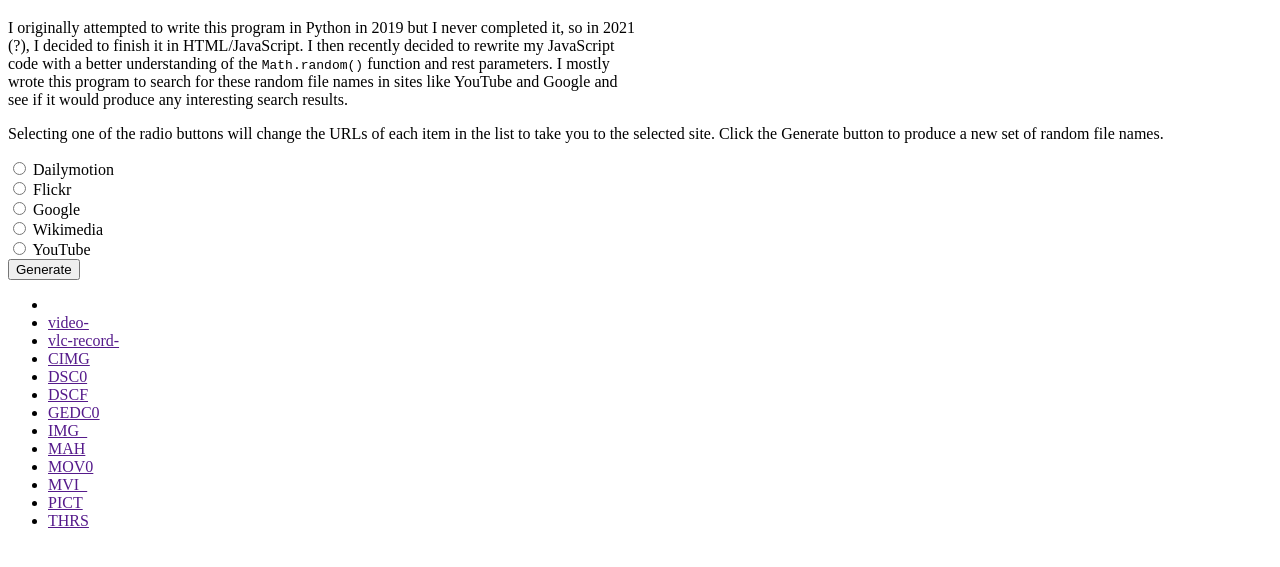
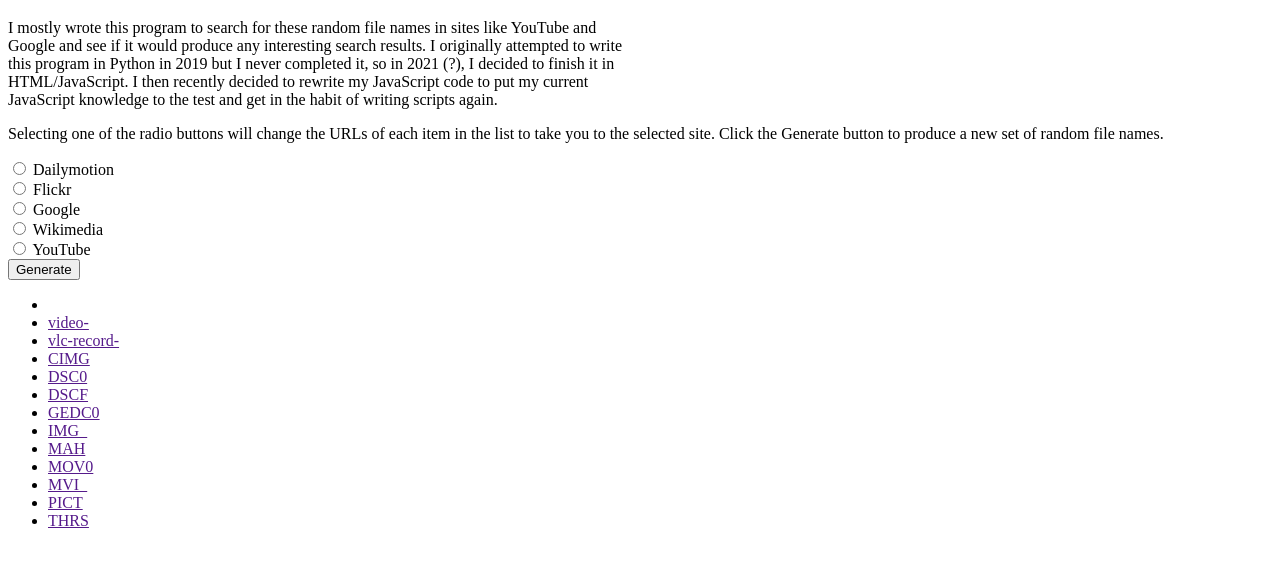
Before and after one commit to SkicoNow/misc-html, a plain HTML site: page RandomFileName.html in a window 1280 px wide. Shown: the part 61-628 px from the top of the page. Drawn offline with Linux system fonts and the light colour scheme.

Commit message:
Update RandomFileName.html

```diff
--- a/RandomFileName.html
+++ b/RandomFileName.html
@@ -8,7 +8,7 @@
 </head>
 <body>
     <h1>Random Media File Name Generator</h1>
-    <p style="width:50%">I originally attempted to write this program in Python in 2019 but I never completed it, so in 2021 (?), I decided to finish it in HTML/JavaScript. I then recently decided to rewrite my JavaScript code with a better understanding of the <code>Math.random()</code> function and rest parameters. I mostly wrote this program to search for these random file names in sites like YouTube and Google and see if it would produce any interesting search results.</p>
+    <p style="width:50%">I mostly wrote this program to search for these random file names in sites like YouTube and Google and see if it would produce any interesting search results. I originally attempted to write this program in Python in 2019 but I never completed it, so in 2021 (?), I decided to finish it in HTML/JavaScript. I then recently decided to rewrite my JavaScript code to put my current JavaScript knowledge to the test and get in the habit of writing scripts again.</p>
     <!--
     <p>The format for a photo or video taken by an Android phone is as follows:</p>
     <p>yyyymmdd_hhmmss</p>
```
